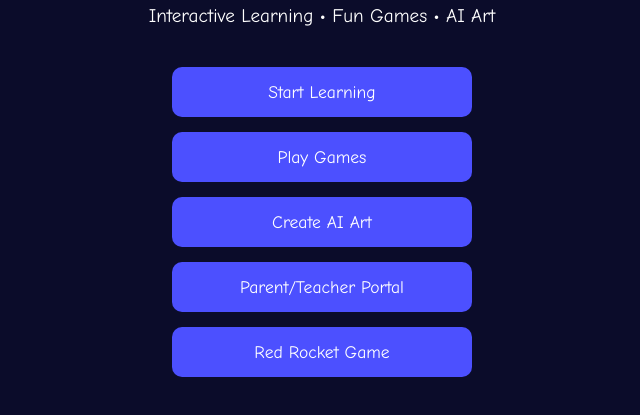
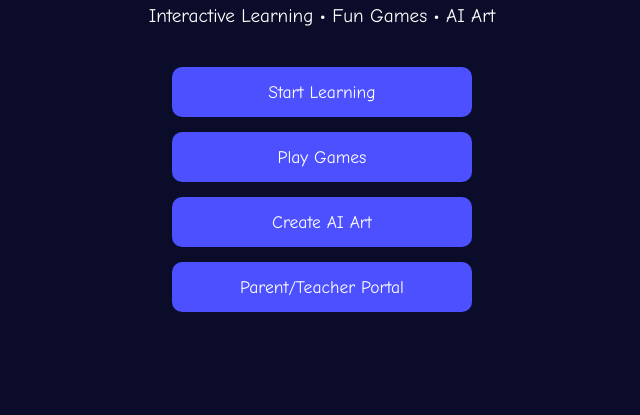
Before and after one commit to astroAi2/astroai-edu, a plain HTML site: page index.html in a window 1280 px wide. Shown: the part 277-692 px from the top of the page, without its empty margins (318-958 px from the left). Drawn offline with Linux system fonts and the light colour scheme.

Commit message:
Update index.html

```diff
--- a/index.html
+++ b/index.html
@@ -67,8 +67,6 @@
             <a href="astro-catch.html" class="btn">Play Games</a>
             <a href="#" class="btn">Create AI Art</a>
             <a href="#" class="btn">Parent/Teacher Portal</a>
-            <a href="red-rocket.html" class="btn">Red Rocket Game</a>
-
         </div>
     </div>
 </body>
```
